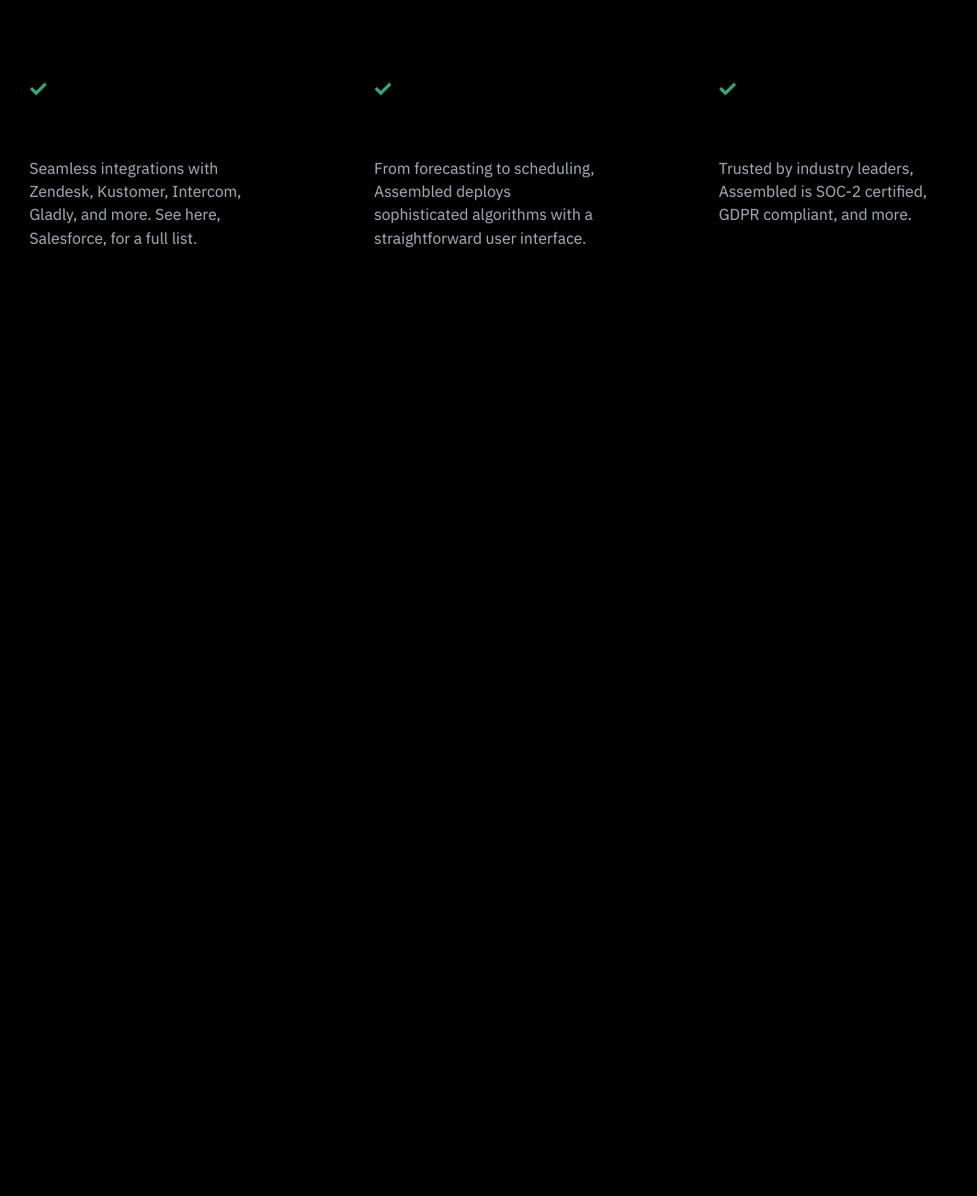
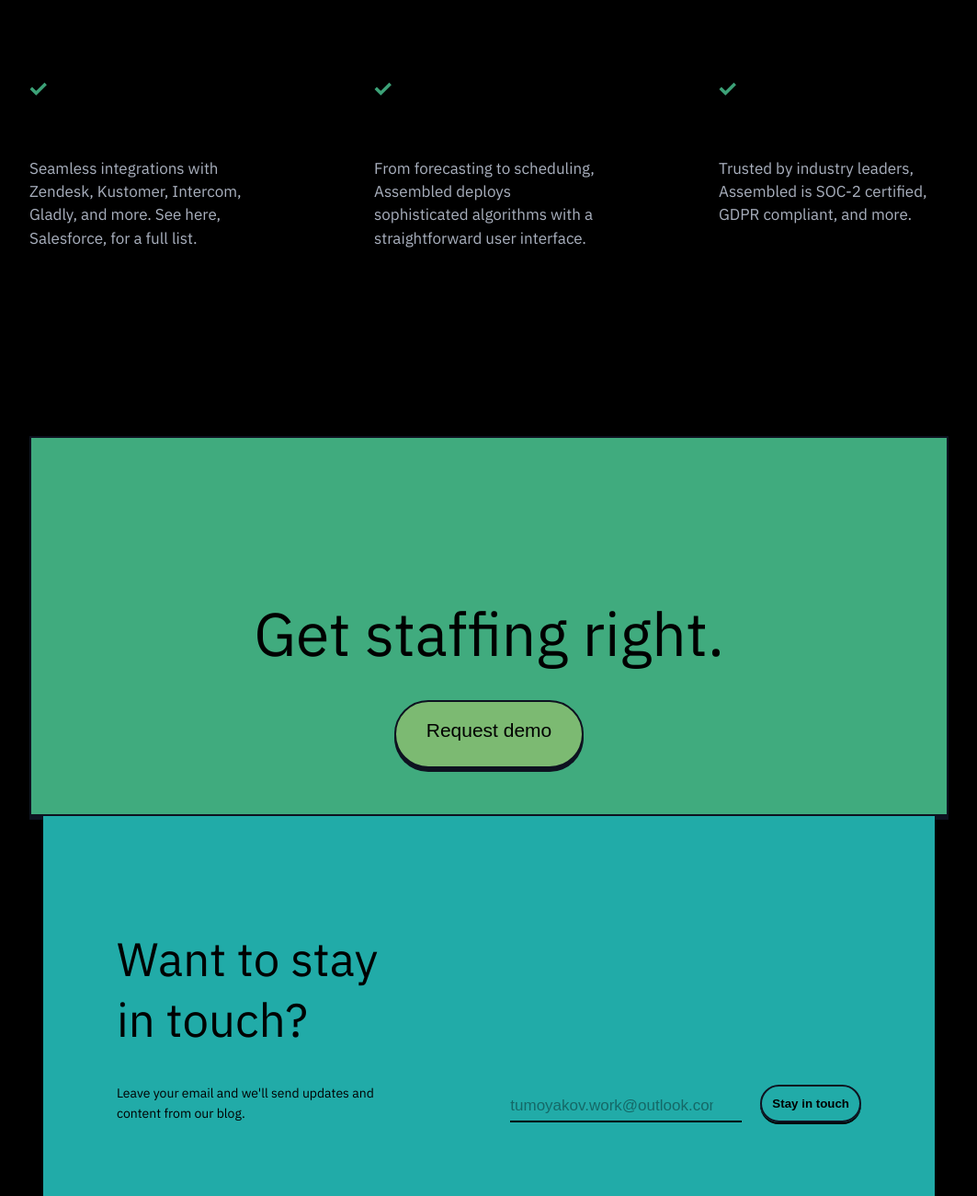
Before and after one commit to tumoiakov/layouts, a website: page assembled/index.html in a window 1280 px wide. Shown: the part 4016-5316 px from the top of the page at 92% size, without its empty margins (108-1171 px from the left). Before the commit the page ends 4305 px from the top, so only its background shows below. Drawn offline with Linux system fonts and the light colour scheme.

Commit message:
feat: [Assembly] addd request and subscribe sections

```diff
--- a/assembled/index.html
+++ b/assembled/index.html
@@ -31,7 +31,7 @@
             </menu>
           </nav>
           <button class="login" type="button">Sign In</button>
-          <button class="demo" type="button">Request demo</button>
+          <button class="header__demo" type="button">Request demo</button>
         </div>
       </div>
     </header>
@@ -42,7 +42,7 @@
           <p class="home__description">
             The first and last workforce management platform you'll need.
           </p>
-          <button class="home__demo" type="button">Request demo</button>
+          <button class="home__demo demo" type="button">Request demo</button>
         </div>
         <div class="home__decoration first"></div>
         <div class="home__decoration second"></div>
@@ -201,7 +201,32 @@
           </li>
         </ul>
       </section>
-      <section class="subscribe section"></section>
+      <section class="request section">
+        <h2 class="request__title">Get staffing right.</h2>
+        <button class="request__demo demo">Request demo</button>
+      </section>
+      <section class="subscribe section">
+        <form>
+          <div class="subscribe__info">
+            <h2 class="subscribe__title">Want to stay in touch?</h2>
+            <label class="subscribe__label" for="subscribe__input"
+              >Leave your email and we'll send updates and content from our
+              blog.</label
+            >
+          </div>
+          <div class="subscribe__action">
+            <input
+              id="subscribe__input"
+              class="subscribe__input"
+              type="email"
+              placeholder="tumoyakov.work@outlook.com"
+            />
+            <button class="subscribe__button" type="submit">
+              Stay in touch
+            </button>
+          </div>
+        </form>
+      </section>
     </main>
     <footer></footer>
   </body>
--- a/assembled/styles.css
+++ b/assembled/styles.css
@@ -133,13 +133,22 @@
   background-color: color-mix(in srgb, var(--secondary-color) 60%, transparent);
 }
 
-.demo {
+.header__demo {
   margin: 0.941rem 0 0.941rem 0.824rem;
   padding: 0.588rem 1.176rem;
   border: 2px solid var(--primary-color);
   color: #000;
   background-color: var(--primary-color);
   border-radius: 1.765rem;
+}
+
+.demo {
+  background: var(--primary-color);
+  padding: 19px 33px 27px;
+  border: 2px solid var(--border-color);
+  border-radius: 60px;
+  box-shadow: 0 4px 0 0 var(--border-color);
+  font-size: 1.235rem;
 }
 
 .demo:hover {
@@ -216,12 +225,6 @@
 .home__demo {
   margin: 0 auto;
   margin-top: 20px;
-  background: var(--primary-color);
-  padding: 19px 33px 27px;
-  border: 2px solid var(--border-color);
-  border-radius: 60px;
-  box-shadow: 0 4px 0 0 var(--border-color);
-  font-size: 1.235rem;
 }
 
 .home__funders {
@@ -584,3 +587,84 @@
   color: var(--section-description-color);
   line-height: 1.48;
 }
+
+/* request section */
+
+.request {
+  margin-top: 185px;
+  display: flex;
+  flex-direction: column;
+  align-items: center;
+  color: #000;
+  box-sizing: border-box;
+  width: 100%;
+  height: 413px;
+  background: var(--secondary-color);
+  padding-top: 114px;
+  border: 2px solid var(--border-color);
+  box-shadow: 0 4px 0 0 var(--border-color);
+}
+
+.request__title {
+  font-size: 3.882rem;
+  font-weight: 400;
+  margin-bottom: 30px;
+}
+
+/* subscribe section */
+
+.subscribe {
+  color: #000;
+  max-width: 970px;
+  height: 413px;
+  background: #21aba8;
+}
+
+.subscribe form {
+  width: 100%;
+  display: grid;
+  grid-template-columns: 290px 1fr;
+  padding: 80px;
+}
+
+.subscribe__title {
+  font-size: 3rem;
+  font-weight: 400;
+  margin-bottom: 35px;
+}
+
+.subscribe__label {
+  font-size: 0.824rem;
+  font-weight: 400;
+  line-height: 1.43;
+}
+
+.subscribe__action {
+  display: flex;
+  align-items: end;
+  justify-content: flex-end;
+  width: 100%;
+}
+
+.subscribe__input {
+  font-size: 17px;
+  font-weight: 400;
+  background: none;
+  border: none;
+  border-bottom: 2px solid #000;
+  padding: 6px 31px 6px 0;
+  margin-right: 1.18rem;
+}
+
+.subscribe__input::placeholder {
+  color: rgba(0, 0, 0, 0.39);
+}
+
+.subscribe__button {
+  border: 2px solid var(--border-color);
+  border-radius: 30px;
+  font-weight: 700;
+  background: none;
+  padding: 0.647rem;
+  box-shadow: 0 2px 0 0 #000;
+}
```
